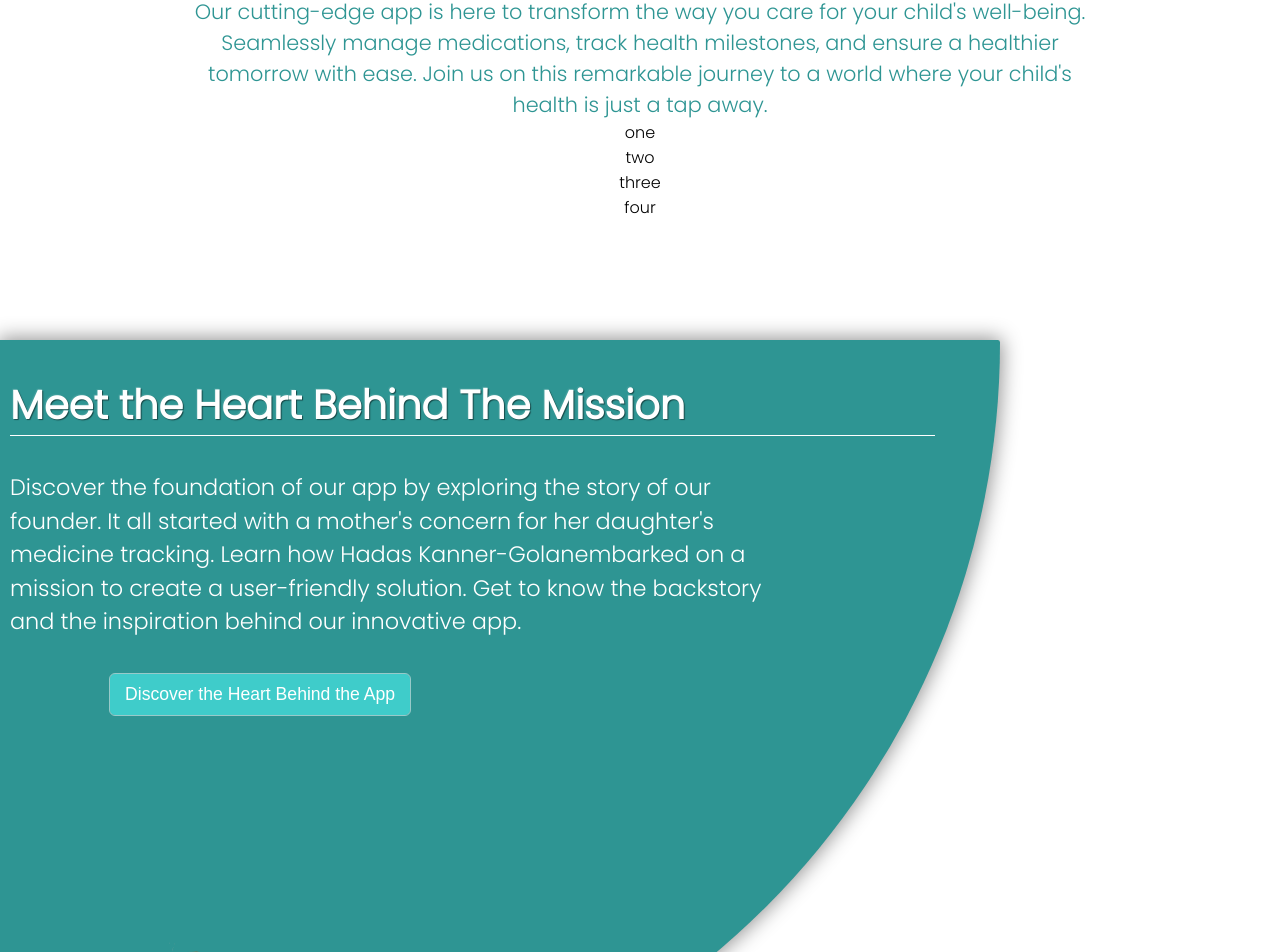
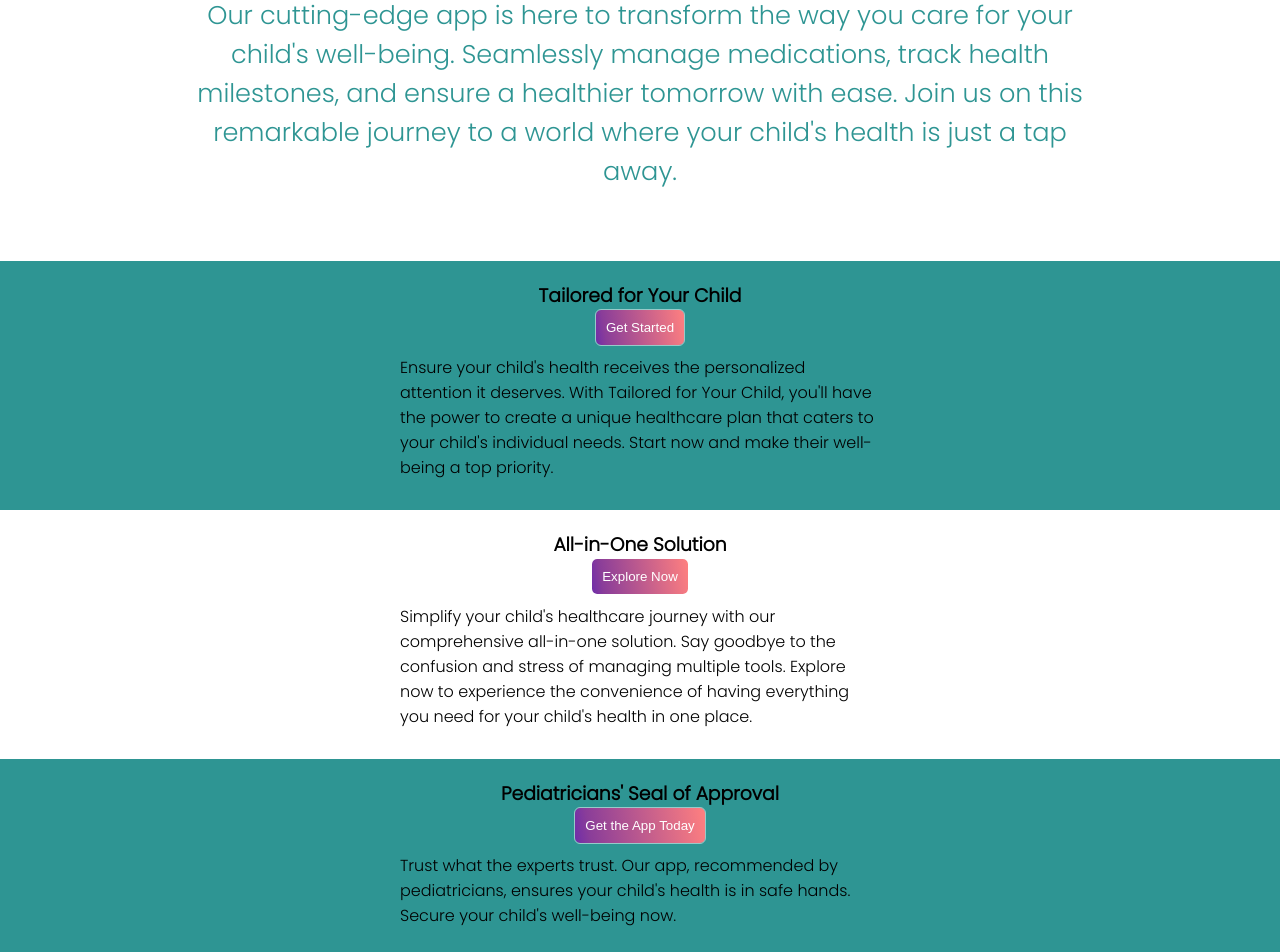
Before and after one commit to EncurageApp/encurageWeb, a React (Create React App) app: page / in a window 1280 px wide. Shown: the part 3037-3989 px from the top of the page. Built offline with nearby package versions, Linux system fonts and the light colour scheme.

Commit message:
changes to app-icons

```diff
--- a/src/components/PhoneAnimation.jsx
+++ b/src/components/PhoneAnimation.jsx
@@ -1,8 +1,10 @@
 import Lottie from "lottie-react";
 import animationData from "../assets/Animation - 1697616794178 (1).json";
+import { NavLink } from "react-router-dom";
 
 export const PhoneAnimation = () => {
   return (
+    <>
       <div className="home-app-intro">
         <h2>Welcome to the Future of Child Health Management</h2>
         <Lottie loop={true} animationData={animationData} />
@@ -13,13 +15,52 @@ export const PhoneAnimation = () => {
           remarkable journey to a world where your child's health is just a tap
           away.
         </p>
-
+      </div>
       <div className="home-app-icons">
-        <div>one</div>
-        <div>two</div>
-        <div>three</div>
-        <div>four</div>
+        <div className="icons">
+          <div className="icon-1">
+            <h3>Tailored for Your Child</h3>
+            <button className="cta-btn-home">
+              <NavLink>Get Started</NavLink>
+            </button>
+            <p>
+              Ensure your child's health receives the personalized attention it
+              deserves. With Tailored for Your Child, you'll have the power to
+              create a unique healthcare plan that caters to your child's
+              individual needs. Start now and make their well-being a top
+              priority.
+            </p>
           </div>
         </div>
+        <div className="icons">
+          <div className="icon-2">
+            <h3>All-in-One Solution</h3>
+            <button className="cta-btn-home">
+              <NavLink>Explore Now</NavLink>
+            </button>
+            <p>
+              Simplify your child's healthcare journey with our comprehensive
+              all-in-one solution. Say goodbye to the confusion and stress of
+              managing multiple tools. Explore now to experience the convenience
+              of having everything you need for your child's health in one
+              place.
+            </p>
+          </div>
+        </div>
+        <div className="icons">
+          <div className="icon-3">
+            <h3>Pediatricians' Seal of Approval</h3>
+            <button className="cta-btn-home">
+              <NavLink>Get the App Today</NavLink>
+            </button>
+            <p>
+              Trust what the experts trust. Our app, recommended by
+              pediatricians, ensures your child's health is in safe hands.
+              Secure your child's well-being now.
+            </p>
+          </div>
+        </div>
+      </div>
+    </>
   );
 };
--- a/src/css/Buttons.css
+++ b/src/css/Buttons.css
@@ -92,7 +92,12 @@ Download Buttons
 */
 .cta-btn-home {
   color: white;
-  background-color: var(--primaryFive);
+  background: linear-gradient(
+    80deg,
+    hsla(272, 58%, 42%, 1) 0%,
+    hsla(290, 43%, 42%, 1) 12%,
+    hsla(360, 100%, 75%, 1) 100%
+  );
   padding: 10px;
   border: 0 solid;
   border-radius: 5px;
--- a/src/css/Home.css
+++ b/src/css/Home.css
@@ -225,6 +225,32 @@ App Section
   max-width: 900px;
 }
 
+.home-app-icons {
+  padding-top: 70px;
+  width: 100%;
+  height: 100%;
+}
+
+.icon-1,
+.icon-3 {
+  width: 100%;
+  height: 100%;
+  background-color: var(--primaryFour);
+}
+
+.icons div {
+  display: flex;
+  flex-direction: column;
+  justify-content: center;
+  align-items: center;
+  padding: 20px 30px;
+}
+
+.icons p {
+  max-width: 500px;
+  padding: 10px;
+}
+
 /*
 =============================================================
 Founder Section
@@ -258,19 +284,21 @@ Founder Section
   display: flex;
   flex-direction: column;
   justify-content: flex-start;
-  align-items: left;
+  align-items: center;
   gap: 20px;
   padding: 35px 15px 10px 10px;
 }
 
 .home-founder-info h2 {
   border-bottom: 0.2px solid white;
+  text-align: center;
 }
 
 .home-founder-info p {
   width: 85%;
   font-size: 1.1rem;
   line-height: 1.5;
+  text-align: center;
 }
 
 .home-founder-info button {
@@ -453,6 +481,13 @@ Media Queries    Built from Mobile ==> Tablet/IPad ==> Desktop
     transition: all 0.5s ease-in-out;
   }
 
+  /*       App Section       */
+
+  .home-app-intro p {
+    font-size: 1.6rem;
+    transition: all 0.5s ease-in-out;
+  }
+
   /*       Founder Section       */
   .home-founder-info p {
     font-size: 1.4rem;
```
Lines whose indentation alone changed are shown as unchanged.
